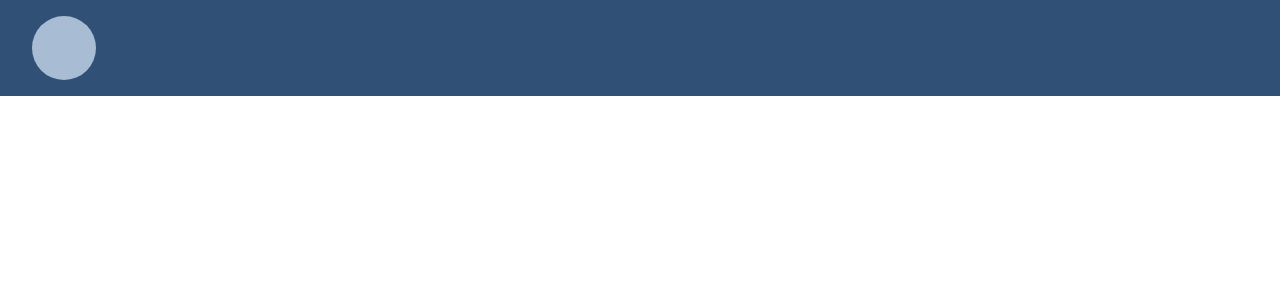
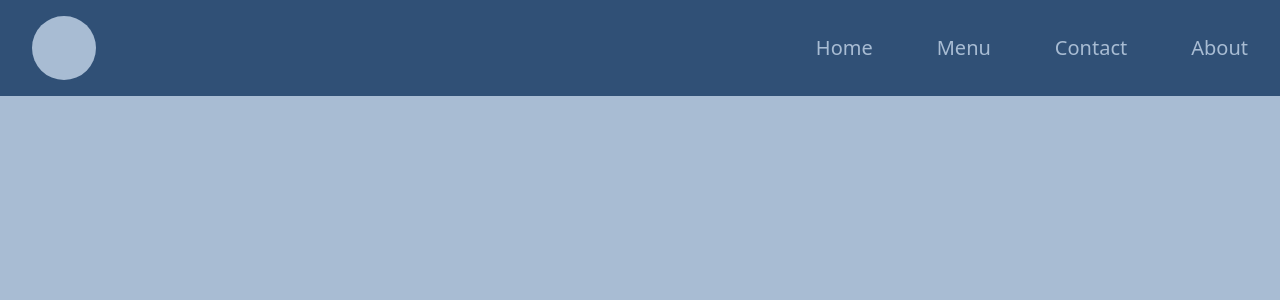
Before and after one commit to juliaszbrt/WindPho, a Next.js app: page /contact in a window 1280 px wide. Shown: the top 300 px of the page. Built offline with nearby package versions, Linux system fonts and the light colour scheme.

Commit message:
style navbar for desktop

```diff
--- a/src/app/about/page.jsx
+++ b/src/app/about/page.jsx
@@ -1,7 +1,7 @@
 export default function About() {
     return (
-        <div>
-            This is the about page.
+        <div className="">
+
         </div>
     )
 }
--- a/src/app/components/navbar.jsx
+++ b/src/app/components/navbar.jsx
@@ -7,18 +7,18 @@ export default function Navbar() {
     // const [menuOpen, setMenuOpen] = useState(false)
     return (
         <nav className='flex pl-[2rem] pr-[2rem] items-center justify-between w-full fixed z-[100] bg-[#305076] h-[6rem]'>
-            <div className="">
+            <div>
                 <a href='/'><div className="h-[4rem] w-[4rem] rounded-[100%] bg-[#A8BCD3]"></div></a>
             </div>
             <div>
                 <AiOutlineMenu className="sm:hidden text-3xl cursor-pointer text-[#A8BCD3]" />
             </div>
-            {/* mobile version */}
-            <div class="hidden">
-                <Link href="/">Home</Link>
-                <Link href="/menu">Menu</Link>
-                <Link href="/contact">Contact</Link>
-                <Link href="/about">About</Link>
+            {/* styled for desktop */}
+            <div class="hidden sm:text-[#A8BCD3] sm:flex sm:gap-[4rem] sm:text-[20px]">
+                <Link href="/" className="hover:text-white ease-in-out duration-500">Home</Link>
+                <Link href="/menu" className="hover:text-white ease-in-out duration-500">Menu</Link>
+                <Link href="/contact" className="hover:text-white ease-in-out duration-500">Contact</Link>
+                <Link href="/about" className="hover:text-white ease-in-out duration-500">About</Link>
             </div>
         </nav>
     )
--- a/src/app/contact/page.jsx
+++ b/src/app/contact/page.jsx
@@ -1,7 +1,7 @@
 export default function Contact() {
     return (
-        <div>
-            This is the contact page.
+        <div className="">
+
         </div>
     )
 }
--- a/src/app/layout.js
+++ b/src/app/layout.js
@@ -4,7 +4,7 @@ import Navbar from './components/navbar'
 export default function RootLayout({ children }) {
   return (
     <html lang="en">
-      <body>
+      <body className="bg-[#A8BCD3]">
         <Navbar />
         {children}
       </body>
--- a/src/app/menu/page.jsx
+++ b/src/app/menu/page.jsx
@@ -1,7 +1,7 @@
 export default function Menu() {
     return (
-        <div>
-            This is the menu page.
+        <div className="">
+
         </div>
     )
 }
--- a/src/app/page.js
+++ b/src/app/page.js
@@ -1,6 +1,6 @@
 export default function Page() {
   return (
-    <main className="bg-[#A8BCD3] h-screen">
+    <main>
     </main>
   )
 }
```
Also changed, not shown: src/app/components/desktopNavbar.jsx (deleted).
